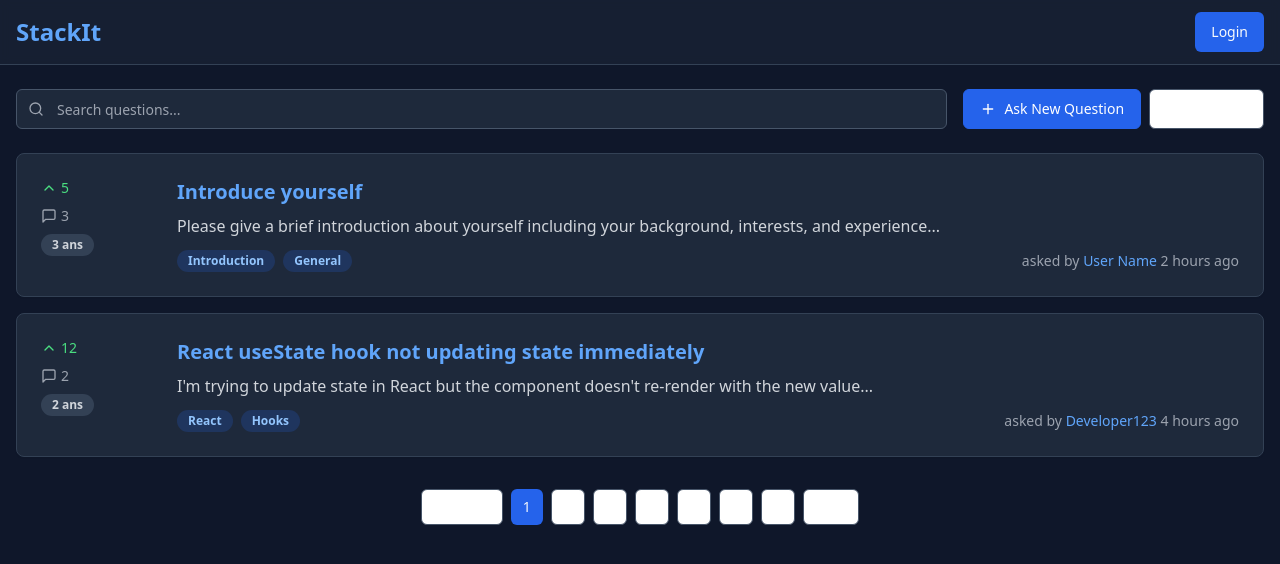
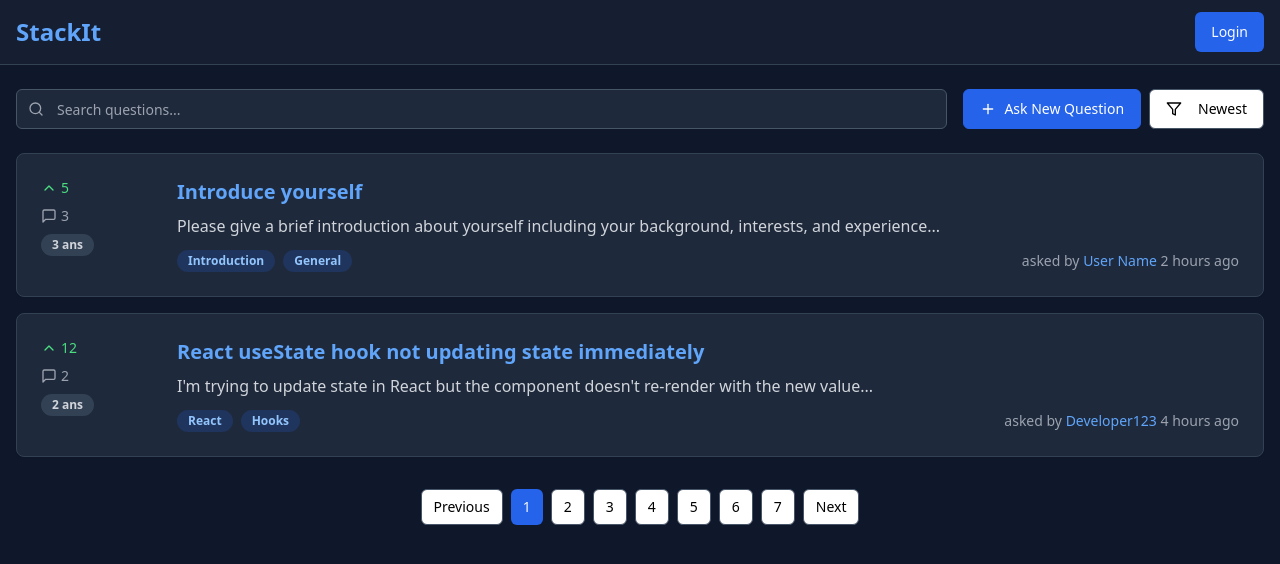
Before and after one commit to satyamrathirar/stackIt-odoo, a React (Vite) app in the folder stackit-app/: page / in a window 1280 px wide. Shown: the top 564 px of the page. Built offline with nearby package versions, Linux system fonts and the light colour scheme.

Commit message:
color betterment

```diff
--- a/stackit-app/src/pages/Index.tsx
+++ b/stackit-app/src/pages/Index.tsx
@@ -105,7 +105,7 @@ const Index = () => {
 
             <DropdownMenu>
               <DropdownMenuTrigger asChild>
-                <Button variant="outline" className="border-slate-600 text-white hover:bg-slate-700">
+                <Button variant="outline" className="border-slate-600 text-black hover:bg-slate-700">
                   <Filter className="h-4 w-4 mr-2" />
                   {selectedFilter}
                 </Button>
@@ -184,7 +184,7 @@ const Index = () => {
         {/* Pagination */}
         <div className="flex justify-center mt-8">
           <div className="flex items-center gap-2">
-            <Button variant="outline" size="sm" className="border-slate-600 text-white hover:bg-slate-700">
+            <Button variant="outline" size="sm" className="border-slate-600 text-black hover:bg-slate-700">
               Previous
             </Button>
             {[1, 2, 3, 4, 5, 6, 7].map((page) => (
@@ -194,13 +194,13 @@ const Index = () => {
                 size="sm"
                 className={page === 1
                   ? "bg-blue-600 hover:bg-blue-700"
-                  : "border-slate-600 text-white hover:bg-slate-700"
+                  : "border-slate-600 text-black hover:bg-slate-700"
                 }
               >
                 {page}
               </Button>
             ))}
-            <Button variant="outline" size="sm" className="border-slate-600 text-white hover:bg-slate-700">
+            <Button variant="outline" size="sm" className="border-slate-600 text-black hover:bg-slate-700">
               Next
             </Button>
           </div>
```
